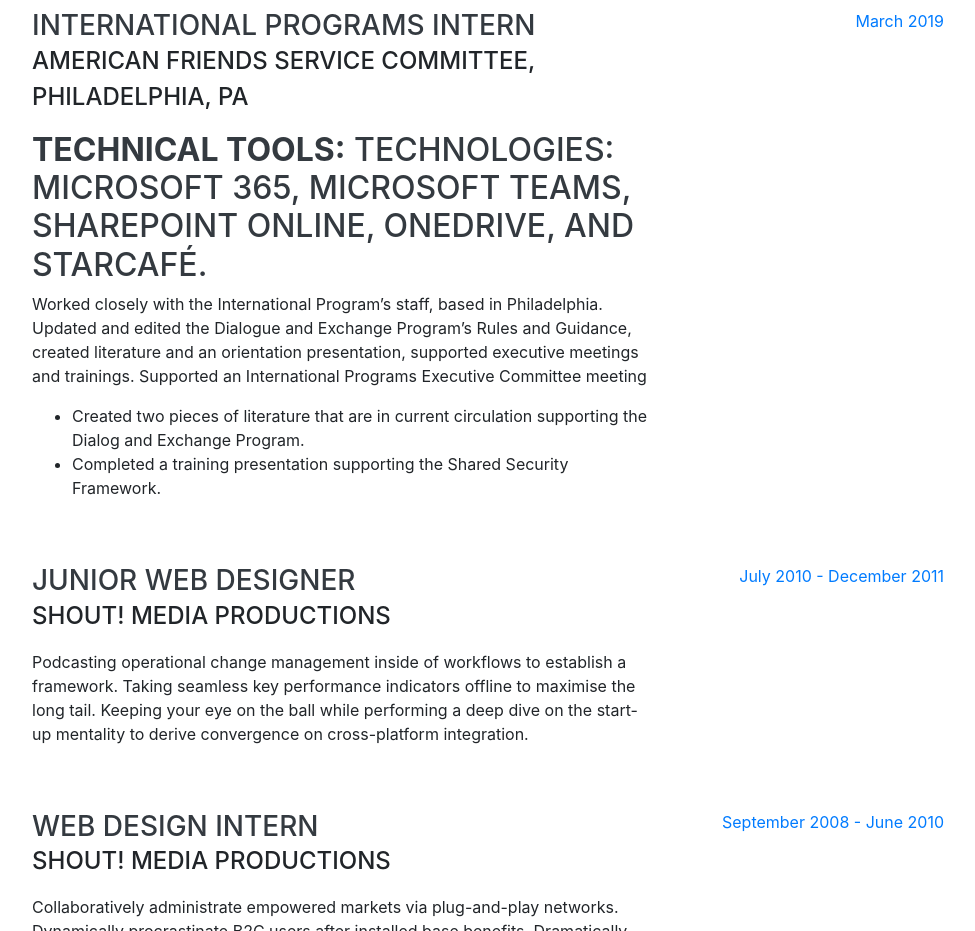
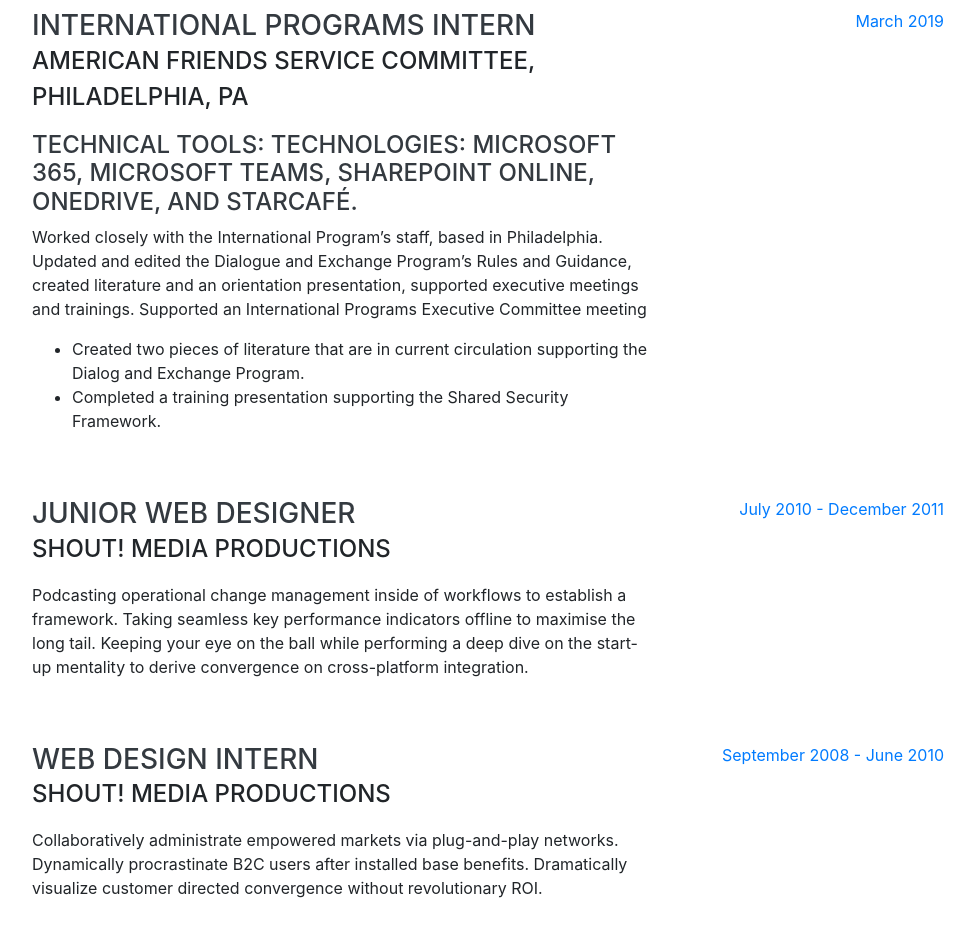
Before and after one commit to danardekani/meganardekani, a website with bundled scripts: page index.html in a window 1280 px wide. Shown: the part 1260-2191 px from the top of the page, without its empty margins (288-1263 px from the left). Built offline with nearby package versions, Linux system fonts and the light colour scheme; a web font is replaced by a local one.

```diff
--- a/index.html
+++ b/index.html
@@ -105,7 +105,7 @@
           <div class="resume-content">
             <h3 class="mb-0">International Programs Intern</h3>
             <div class="subheading mb-3">American Friends Service Committee, Philadelphia, PA</div>
-            <h2><strong>Technical Tools:</strong> Technologies: Microsoft 365, Microsoft Teams, SharePoint Online, OneDrive, and StarCafé.</h2>
+            <h4>Technical Tools: Technologies: Microsoft 365, Microsoft Teams, SharePoint Online, OneDrive, and StarCafé.</h2>
             <p>Worked closely with the International Program’s staff, based in Philadelphia. Updated and edited the Dialogue and Exchange Program’s Rules and Guidance, created literature and an orientation presentation, supported executive meetings and trainings. Supported an International Programs Executive Committee meeting</p>
             <ul>
               <li>
```
